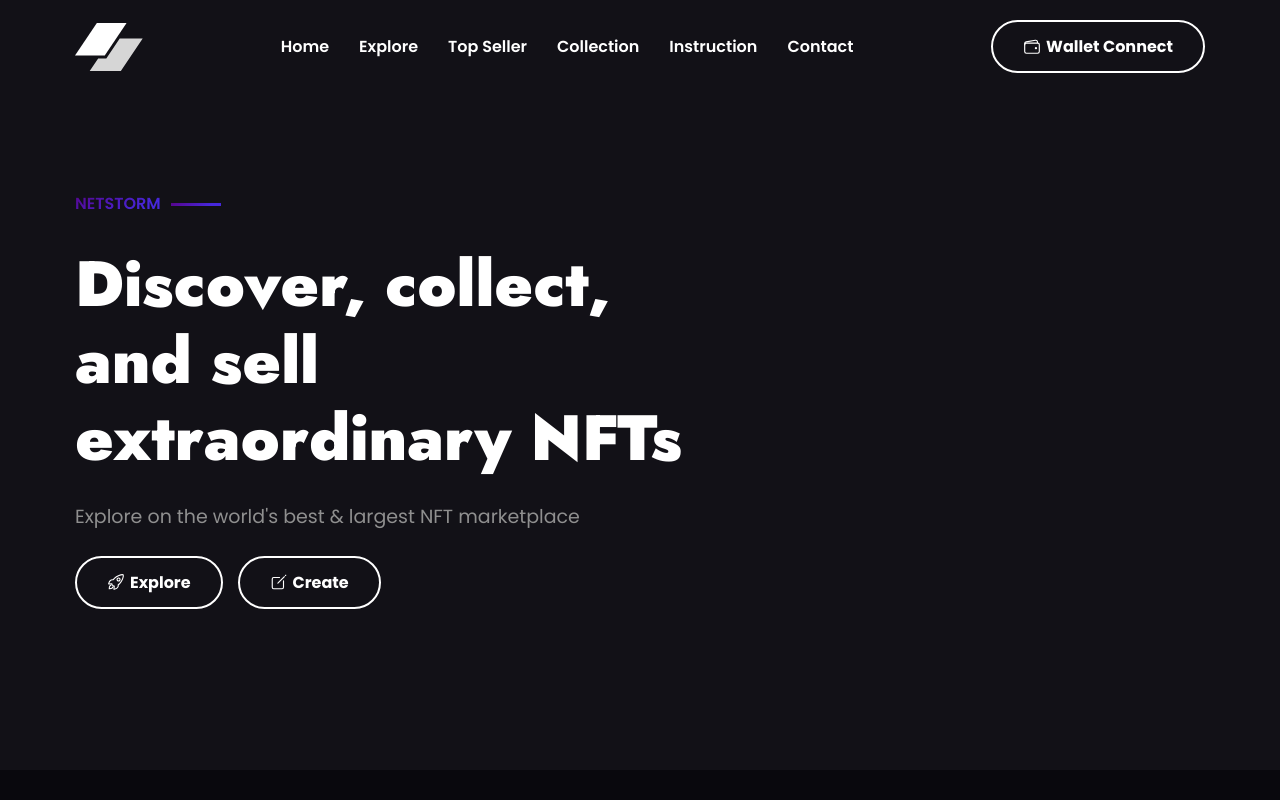
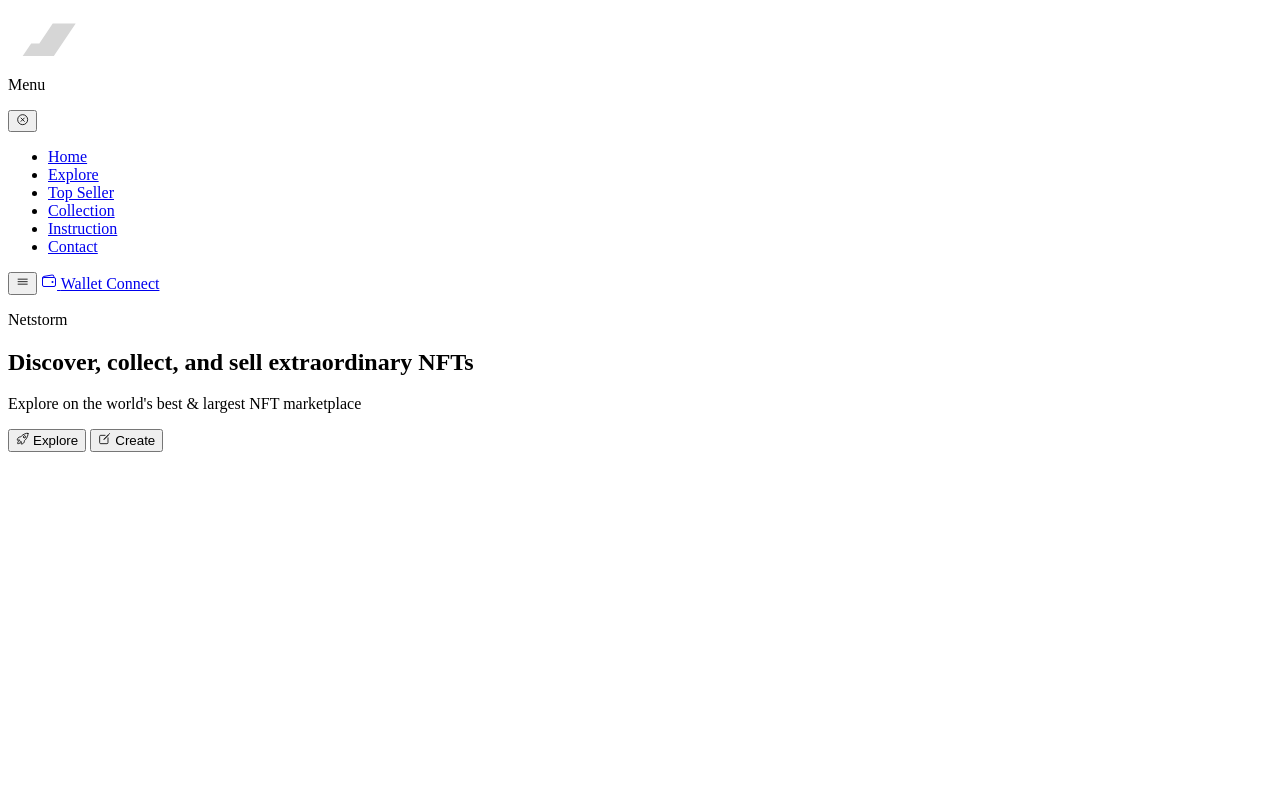
Before and after one commit to freeserver2/NFTC, a plain HTML site: page index.html in a window 1280 px wide. Shown: the top 800 px of the page. Drawn offline with nearby package versions, Linux system fonts and the light colour scheme.

Commit message:
Update index.html

```diff
--- a/index.html
+++ b/index.html
@@ -14,9 +14,9 @@
 
   <!--
     - custom css link
+
+  <link rel="stylesheet" href="./assets/css/style.css">
   -->
-  <link rel="stylesheet" href="./assets/css/style.css">
-
   <!--
     - google font link
   -->
```
